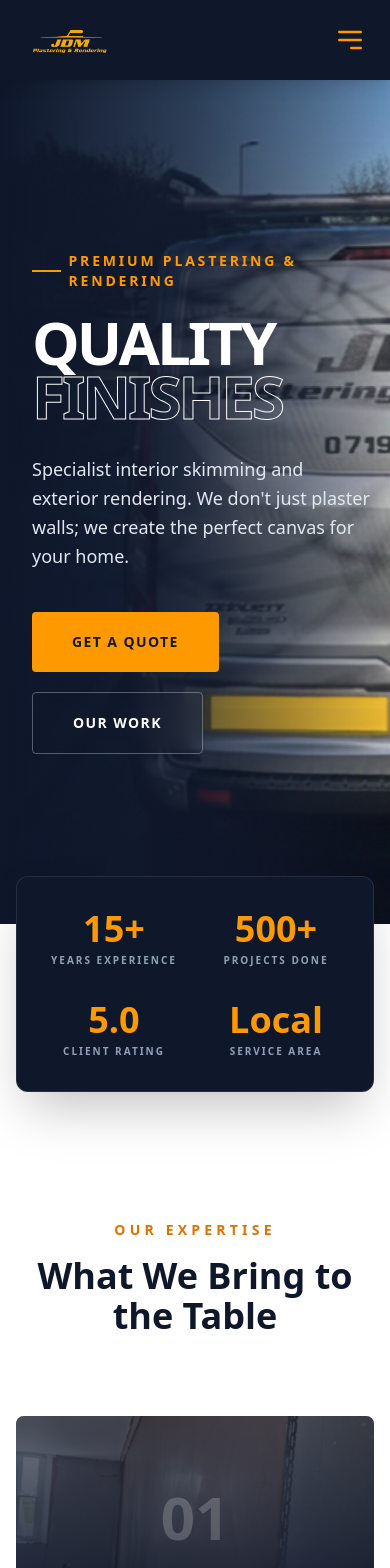
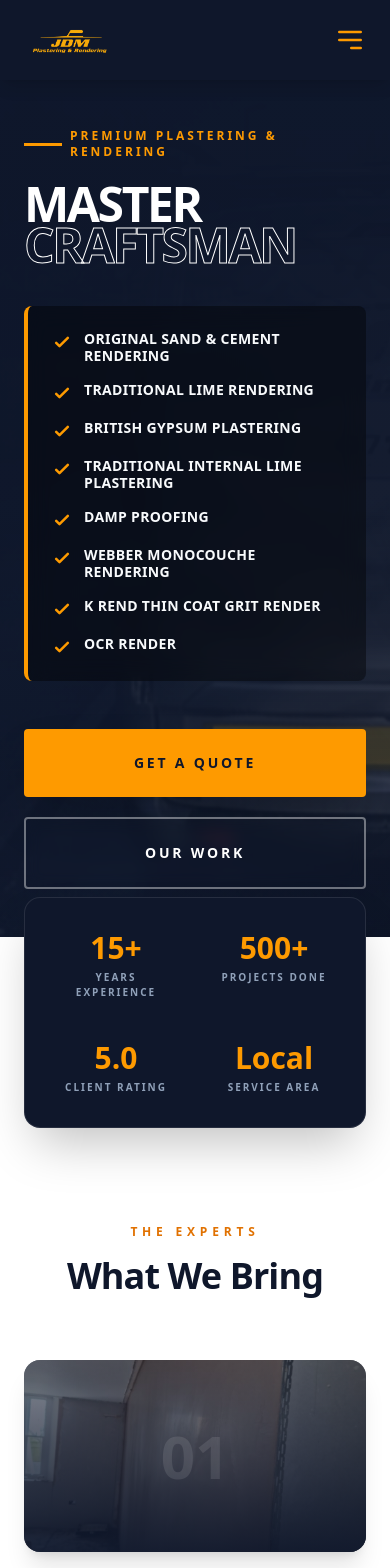
Before and after one commit to Ludderzz/jdmplastering, a React (Vite) app: page / in a window 390 px wide. Shown: the top 1568 px of the page. Built offline with nearby package versions, Linux system fonts and the light colour scheme.

Commit message:
mobile check

```diff
--- a/src/pages/Home.jsx
+++ b/src/pages/Home.jsx
@@ -27,13 +27,19 @@ const Home = () => {
   const mapCenter = [51.4600, -2.7200];
 
   const serviceBoundary = [
-    [51.6050, -2.6300],
-    [51.5500, -2.5500],
-    [51.4100, -2.4800],
-    [51.2900, -2.9800],
-    [51.3500, -3.0500],
-    [51.4400, -3.0200],
-    [51.5200, -2.7800],
+    [51.6050, -2.6300], [51.5500, -2.5500], [51.4100, -2.4800],
+    [51.2900, -2.9800], [51.3500, -3.0500], [51.4400, -3.0200], [51.5200, -2.7800],
+  ];
+
+  const specialistList = [
+    "Original Sand & Cement Rendering",
+    "Traditional Lime Rendering",
+    "British Gypsum Plastering",
+    "Traditional Internal Lime Plastering",
+    "Damp Proofing",
+    "Webber Monocouche Rendering",
+    "K Rend Thin Coat Grit Render",
+    "OCR Render"
   ];
 
   const featured = [
@@ -44,59 +50,56 @@ const Home = () => {
   ];
 
   const services = [
-    {
-      title: 'Internal Skimming',
-      desc: 'Achieving a mirror-smooth finish ready for high-end decorating.',
-      img: img11Inside
-    },
-    {
-      title: 'External Rendering',
-      desc: 'Weatherproof, durable, and aesthetically stunning exterior solutions.',
-      img: img1Outside
-    },
-    {
-      title: 'Dry Lining',
-      desc: 'Modern boarding techniques for perfect alignment and insulation.',
-      img: img4Inside
-    },
+    { title: 'Internal Skimming', desc: 'Achieving a mirror-smooth finish ready for high-end decorating.', img: img11Inside },
+    { title: 'External Rendering', desc: 'Weatherproof, durable, and aesthetically stunning exterior solutions.', img: img1Outside },
+    { title: 'Dry Lining', desc: 'Modern boarding techniques for perfect alignment and insulation.', img: img4Inside },
   ];
 
   return (
-    <div className="bg-white">
+    /* FIXED: Using w-full instead of w-screen to prevent scrollbar-induced wobble */
+    <div className="bg-white w-full overflow-x-hidden relative">
+
       {/* --- HERO SECTION --- */}
-      <section className="relative h-screen flex items-center overflow-hidden">
+      <section className="relative min-h-screen flex items-center overflow-hidden py-12 md:py-24">
         <div className="absolute inset-0 z-0">
           <img
             src={heroImg}
             alt="JDM Plastering Hero"
-            className="w-full h-full object-cover scale-105 animate-subtle-zoom"
+            className="w-full h-full object-cover scale-110 animate-subtle-zoom"
           />
-          <div className="absolute inset-0 bg-gradient-to-r from-slate-900 via-slate-900/60 to-transparent"></div>
+          <div className="absolute inset-0 bg-gradient-to-b from-slate-900 via-slate-900/95 to-slate-900/70 md:bg-gradient-to-r md:from-slate-900 md:via-slate-900/80 md:to-transparent"></div>
         </div>
 
-        <div className="relative z-10 max-w-7xl ml-4 sm:ml-12 lg:ml-20 px-4 text-white">
-          <div className="max-w-2xl">
+        <div className="relative z-10 max-w-7xl mx-auto px-6 sm:px-12 lg:px-20 text-white w-full">
+          <div className="max-w-4xl">
             <div className="flex items-center gap-2 mb-6">
-              <div className="h-[2px] w-8 bg-amber-500"></div>
-              <span className="text-amber-500 text-sm font-bold uppercase tracking-[0.2em]">
+              <div className="h-[3px] w-10 bg-amber-500"></div>
+              <span className="text-amber-500 text-xs md:text-sm font-black uppercase tracking-[0.25em]">
                 Premium Plastering & Rendering
               </span>
             </div>
 
-            <h1 className="text-6xl md:text-8xl font-black leading-[0.9] mb-8 tracking-tighter">
-              QUALITY <br />
-              <span className="text-transparent stroke-text">FINISHES</span>
+            <h1 className="text-5xl sm:text-7xl lg:text-8xl font-black leading-[0.85] mb-10 tracking-tighter">
+              MASTER <br />
+              <span className="text-transparent stroke-text">CRAFTSMAN</span>
             </h1>
 
-            <p className="text-lg md:text-xl text-slate-200 mb-10 leading-relaxed font-light max-w-lg">
-              Specialist interior skimming and exterior rendering. We don't just plaster walls; we create the perfect canvas for your home.
-            </p>
+            <div className="grid grid-cols-1 sm:grid-cols-2 gap-x-8 gap-y-4 mb-12 bg-black/40 backdrop-blur-md p-6 sm:p-8 rounded-lg border-l-4 border-amber-500 max-w-3xl">
+              {specialistList.map((item, index) => (
+                <div key={index} className="flex items-start gap-3">
+                  <svg className="w-5 h-5 text-amber-500 flex-shrink-0 mt-0.5" fill="none" stroke="currentColor" viewBox="0 0 24 24">
+                    <path strokeLinecap="round" strokeLinejoin="round" strokeWidth="3" d="M5 13l4 4L19 7" />
+                  </svg>
+                  <span className="text-sm md:text-base font-bold text-slate-50 tracking-wide uppercase leading-tight">{item}</span>
+                </div>
+              ))}
+            </div>
 
-            <div className="flex flex-wrap gap-5">
-              <Link to="/contact" className="px-10 py-5 bg-amber-500 text-slate-900 font-black rounded-sm hover:bg-white transition-colors duration-300 uppercase text-sm tracking-widest">
+            <div className="flex flex-col sm:flex-row gap-5">
+              <Link to="/contact" className="w-full sm:w-auto text-center px-10 py-6 bg-amber-500 text-slate-900 font-black rounded-sm hover:bg-white transition-all duration-300 uppercase text-sm tracking-[0.2em] shadow-2xl">
                 Get a Quote
               </Link>
-              <Link to="/portfolio" className="px-10 py-5 border border-white/30 backdrop-blur-sm text-white font-black rounded-sm hover:bg-white hover:text-slate-900 transition-all duration-300 uppercase text-sm tracking-widest">
+              <Link to="/portfolio" className="w-full sm:w-auto text-center px-10 py-6 border-2 border-white/40 backdrop-blur-sm text-white font-black rounded-sm hover:bg-white hover:text-slate-900 transition-all duration-300 uppercase text-sm tracking-[0.2em]">
                 Our Work
               </Link>
             </div>
@@ -105,9 +108,9 @@ const Home = () => {
       </section>
 
       {/* --- FLOATING STATS BAR --- */}
-      <section className="relative z-20 -mt-12 px-4">
-        <div className="max-w-6xl mx-auto bg-slate-900 border border-white/10 shadow-2xl rounded-xl p-8 md:p-12">
-          <div className="grid grid-cols-2 md:grid-cols-4 gap-8">
+      <section className="relative z-20 -mt-10 px-6">
+        <div className="max-w-6xl mx-auto bg-slate-900 border border-white/10 shadow-2xl rounded-2xl p-8 md:p-12">
+          <div className="grid grid-cols-2 lg:grid-cols-4 gap-10">
             {[
               { label: 'Years Experience', val: '15+' },
               { label: 'Projects Done', val: '500+' },
@@ -115,8 +118,8 @@ const Home = () => {
               { label: 'Service area', val: 'Local' },
             ].map((stat, i) => (
               <div key={i} className="text-center md:border-r last:border-0 border-white/10">
-                <p className="text-4xl font-black text-amber-500 mb-1">{stat.val}</p>
-                <p className="text-[10px] uppercase text-slate-400 font-bold tracking-[0.2em]">{stat.label}</p>
+                <p className="text-3xl md:text-5xl font-black text-amber-500 mb-1">{stat.val}</p>
+                <p className="text-[10px] md:text-[11px] uppercase text-slate-400 font-bold tracking-[0.2em]">{stat.label}</p>
               </div>
             ))}
           </div>
@@ -124,106 +127,65 @@ const Home = () => {
       </section>
 
       {/* --- SERVICES SECTION --- */}
-      <section className="py-32 bg-white">
-        <div className="max-w-7xl mx-auto px-4">
-          <div className="text-center mb-20">
-            <h2 className="text-sm font-black text-amber-600 uppercase tracking-[0.3em] mb-4">Our Expertise</h2>
-            <h3 className="text-4xl md:text-5xl font-bold text-slate-900">What We Bring to the Table</h3>
+      <section className="py-24 md:py-32 bg-white px-6">
+        <div className="max-w-7xl mx-auto">
+          <div className="text-center mb-16 md:mb-24">
+            <h2 className="text-xs md:text-sm font-black text-amber-600 uppercase tracking-[0.4em] mb-4">The Experts</h2>
+            <h3 className="text-4xl md:text-6xl font-bold text-slate-900 tracking-tight">What We Bring</h3>
           </div>
 
           <div className="grid grid-cols-1 md:grid-cols-3 gap-12">
             {services.map((service, i) => (
               <div key={i} className="group relative">
-                {/* Image Container with Hover Effects */}
-                <div className="mb-8 overflow-hidden rounded-lg bg-slate-900 aspect-video flex items-center justify-center relative">
+                <div className="mb-8 overflow-hidden rounded-2xl bg-slate-900 aspect-video flex items-center justify-center relative shadow-xl">
                   <img
                     src={service.img}
                     alt={service.title}
-                    className="absolute inset-0 w-full h-full object-cover opacity-40 group-hover:opacity-70 group-hover:scale-110 transition-all duration-700"
+                    className="absolute inset-0 w-full h-full object-cover opacity-50 group-hover:opacity-80 transition-all duration-700"
                   />
-                  <div className="absolute inset-0 bg-gradient-to-t from-slate-900/80 to-transparent"></div>
-                  <span className="relative z-10 text-6xl font-black text-white/20 group-hover:text-amber-500/80 transition-colors duration-500">0{i+1}</span>
+                  <div className="absolute inset-0 bg-gradient-to-t from-slate-900/90 to-transparent"></div>
+                  <span className="relative z-10 text-6xl font-black text-white/10 group-hover:text-amber-500/40 transition-colors">0{i+1}</span>
                 </div>
-
-                <h4 className="text-xl font-bold mb-4 flex items-center gap-3">
-                   {service.title}
-                </h4>
-                <p className="text-slate-500 leading-relaxed font-light">{service.desc}</p>
-                <div className="mt-6 w-0 group-hover:w-full h-1 bg-amber-500 transition-all duration-500"></div>
+                <h4 className="text-2xl font-black mb-4 text-slate-900">{service.title}</h4>
+                <p className="text-slate-500 leading-relaxed text-base">{service.desc}</p>
               </div>
             ))}
           </div>
         </div>
       </section>
 
-      {/* --- SERVICE AREA SECTION --- */}
-      <section className="py-32 bg-slate-50 overflow-hidden">
-        <div className="max-w-7xl mx-auto px-4">
+      {/* --- SERVICE AREA SECTION (MAP) --- */}
+      <section className="py-24 md:py-32 bg-slate-50 overflow-hidden px-6">
+        <div className="max-w-7xl mx-auto">
           <div className="grid grid-cols-1 lg:grid-cols-2 gap-16 items-center">
-            <div className="relative order-2 lg:order-1">
-              <div className="absolute -top-10 -left-10 w-72 h-72 bg-amber-500/10 rounded-full blur-3xl"></div>
-              <div className="relative z-10 p-4 bg-white shadow-2xl rounded-3xl transform -rotate-1 hover:rotate-0 transition-transform duration-700">
-                <div className="h-[450px] w-full rounded-2xl overflow-hidden z-0 shadow-inner">
+            <div className="relative order-2 lg:order-1 max-w-full">
+              <div className="relative z-10 p-2 sm:p-4 bg-white shadow-2xl rounded-3xl">
+                <div className="h-[350px] md:h-[500px] w-full rounded-2xl overflow-hidden shadow-inner isolate">
                   <MapContainer
-                    center={mapCenter}
-                    zoom={10}
-                    scrollWheelZoom={false}
+                    center={mapCenter} zoom={9} scrollWheelZoom={false}
                     dragging={!L.Browser.mobile}
+                    tap={false} /* FIXED: Helps mobile scrolling */
                     style={{ height: '100%', width: '100%' }}
                   >
-                    <TileLayer
-                      url="https://{s}.basemaps.cartocdn.com/rastertiles/voyager/{z}/{x}/{y}{r}.png"
-                      attribution='&copy; <a href="https://www.openstreetmap.org/copyright">OpenStreetMap</a> contributors &copy; <a href="https://carto.com/attributions">CARTO</a>'
-                    />
-                    <Polygon
-                      positions={serviceBoundary}
-                      pathOptions={{
-                        fillColor: '#f59e0b',
-                        color: '#d97706',
-                        dashArray: '5, 10',
-                        weight: 3,
-                        fillOpacity: 0.2
-                      }}
-                    >
-                        <Popup>We provide full coverage across this area!</Popup>
-                    </Polygon>
-                    <Marker position={[51.4393, -2.8555]}>
-                      <Popup>
-                        <div className="text-center">
-                            <strong className="text-slate-900">JDM Plastering</strong><br/>
-                            <span className="text-xs text-slate-500 font-bold uppercase">Clevedon HQ</span>
-                        </div>
-                      </Popup>
-                    </Marker>
+                    <TileLayer url="https://{s}.basemaps.cartocdn.com/rastertiles/voyager/{z}/{x}/{y}{r}.png" />
+                    <Polygon positions={serviceBoundary} pathOptions={{ fillColor: '#f59e0b', color: '#d97706', weight: 3, fillOpacity: 0.2 }} />
+                    <Marker position={[51.4393, -2.8555]}><Popup><strong>JDM Plastering HQ</strong></Popup></Marker>
                   </MapContainer>
                 </div>
-                <div className="absolute inset-0 border-[12px] border-white rounded-3xl pointer-events-none z-10"></div>
-              </div>
-
-              <div className="absolute -bottom-8 -right-8 bg-slate-900 text-white p-6 rounded-2xl shadow-2xl z-20 hidden md:block border-b-4 border-amber-500">
-                <p className="text-amber-500 font-black text-2xl text-center">LOCAL</p>
-                <p className="text-[10px] uppercase tracking-widest font-bold text-center">Specialist</p>
               </div>
             </div>
 
             <div className="order-1 lg:order-2 lg:pl-10">
-              <div className="inline-block px-4 py-1 bg-amber-500/10 text-amber-600 rounded-full text-xs font-black uppercase tracking-widest mb-6">
-                Our Territory
-              </div>
-              <h3 className="text-5xl font-black text-slate-900 mb-6 tracking-tighter leading-none">
-                CRAFTING WALLS <br/>
-                <span className="text-amber-500 text-4xl">IN YOUR AREA</span>
+              <h3 className="text-5xl md:text-7xl font-black text-slate-900 mb-6 tracking-tighter leading-[0.9]">
+                LOCAL <br/> <span className="text-amber-500 text-4xl md:text-5xl uppercase">SERVICE</span>
               </h3>
-              <p className="text-slate-600 text-lg font-light leading-relaxed mb-10">
-                We provide a professional, fully mobile service across the
-                <span className="font-bold text-slate-900"> West Country.</span> Covering everything from Weston-super-Mare to Bradley Stoke.
+              <p className="text-lg md:text-xl text-slate-600 font-light mb-10 leading-relaxed">
+                Based in <span className="font-bold text-slate-900 underline decoration-amber-500 underline-offset-4">Clevedon</span>, covering a 30-mile radius across the West Country.
               </p>
-
-              <div className="grid grid-cols-2 gap-y-4 gap-x-8">
-                {['Clevedon', 'Bristol', 'Bradley Stoke', 'Portishead', 'Nailsea', 'Weston-super-Mare'].map((area) => (
-                  <div key={area} className="flex items-center gap-3 group cursor-default">
-                    <div className="w-2 h-2 bg-amber-500 rounded-full group-hover:scale-150 transition-transform"></div>
-                    <span className="text-sm font-bold text-slate-700 group-hover:text-amber-600 transition-colors uppercase tracking-tight">{area}</span>
+              <div className="grid grid-cols-2 gap-4">
+                {['Clevedon', 'Bristol', 'Portishead', 'Nailsea', 'Weston', 'Yatton'].map((area) => (
+                  <div key={area} className="flex items-center gap-3 font-black text-slate-800 uppercase text-xs tracking-widest">
+                    <div className="w-2 h-2 bg-amber-500 rounded-full shadow-sm"></div> {area}
                   </div>
                 ))}
               </div>
@@ -232,31 +194,18 @@ const Home = () => {
         </div>
       </section>
 
-      {/* --- FEATURED WORK & GALLERY --- */}
-      <section className="py-32 bg-slate-900">
-        <div className="max-w-7xl mx-auto px-4">
-          <div className="flex justify-between items-end mb-16">
-            <div>
-              <h2 className="text-sm font-black text-amber-500 uppercase tracking-[0.3em] mb-4">Gallery</h2>
-              <h3 className="text-4xl font-bold text-white">Recent Work</h3>
-            </div>
-            <Link to="/portfolio" className="hidden md:block text-white border-b border-amber-500 pb-1 font-bold hover:text-amber-500 transition-colors">
-              View All Projects
-            </Link>
-          </div>
-
+      {/* --- GALLERY SECTION --- */}
+      <section className="py-24 md:py-32 bg-slate-900 px-6">
+        <div className="max-w-7xl mx-auto">
+          <h3 className="text-sm font-black text-amber-500 uppercase tracking-[0.4em] mb-12">Recent Projects</h3>
           <div className="grid grid-cols-1 md:grid-cols-3 gap-6">
             {featured.map((item, i) => (
-              <div key={i} className={`${item.size} group relative h-[400px] overflow-hidden rounded-lg`}>
-                <img
-                  src={item.img}
-                  alt={item.title}
-                  className="w-full h-full object-cover grayscale-0 md:grayscale md:group-hover:grayscale-0 transition-all duration-700 group-hover:scale-105"
-                />
-                <div className="absolute inset-0 bg-slate-900/20 md:bg-slate-900/50 md:group-hover:bg-slate-900/20 transition-colors"></div>
-                <div className="absolute bottom-0 left-0 p-8 w-full transform translate-y-0 md:translate-y-4 md:group-hover:translate-y-0 transition-transform">
-                  <p className="text-amber-500 text-xs font-bold uppercase tracking-widest mb-2">{item.cat}</p>
-                  <h4 className="text-white text-2xl font-bold">{item.title}</h4>
+              <div key={i} className={`${item.size} group relative h-[350px] md:h-[450px] overflow-hidden rounded-xl shadow-2xl`}>
+                <img src={item.img} alt={item.title} className="w-full h-full object-cover transition-all duration-700" />
+                <div className="absolute inset-0 bg-slate-900/40"></div>
+                <div className="absolute bottom-8 left-8">
+                   <p className="text-amber-500 text-xs font-black uppercase mb-2 tracking-widest">{item.cat}</p>
+                   <h4 className="text-white text-3xl font-bold tracking-tight">{item.title}</h4>
                 </div>
               </div>
             ))}
@@ -264,25 +213,46 @@ const Home = () => {
         </div>
       </section>
 
-      {/* --- CTA SECTION --- */}
-      <section className="py-32 px-4">
-        <div className="max-w-5xl mx-auto relative rounded-2xl bg-amber-500 p-12 md:p-24 overflow-hidden text-center">
-          <div className="relative z-10">
-            <h2 className="text-4xl md:text-6xl font-black text-slate-900 mb-8 leading-tight">READY TO START YOUR PROJECT?</h2>
-            <Link to="/contact" className="inline-block bg-slate-900 text-white px-12 py-5 font-black uppercase tracking-widest hover:bg-white hover:text-slate-900 transition-all">
-              Get Your Free Quote
-            </Link>
-          </div>
-          <div className="absolute top-0 right-0 -mr-20 -mt-20 w-96 h-96 bg-white/10 rounded-full blur-3xl"></div>
+      {/* --- FINAL CTA --- */}
+      <section className="py-20 md:py-24 px-6 bg-white">
+        <div className="max-w-5xl mx-auto rounded-3xl bg-amber-500 p-10 md:p-24 text-center shadow-2xl relative overflow-hidden">
+          <h2 className="text-4xl md:text-7xl font-black text-slate-900 mb-10 relative z-10 leading-[0.9] tracking-tighter">TRANSFORM YOUR HOME</h2>
+          <Link to="/contact" className="relative z-10 inline-block w-full sm:w-auto bg-slate-900 text-white px-14 py-6 font-black uppercase tracking-widest text-sm shadow-2xl hover:bg-white hover:text-slate-900 transition-all">
+            Get a Free Quote
+          </Link>
+          {/* FIXED: Removed overflow-bleeding blur circle on mobile */}
+          <div className="absolute -right-16 -bottom-16 w-64 h-64 bg-white/20 rounded-full blur-3xl hidden md:block"></div>
         </div>
       </section>
 
       <style dangerouslySetInnerHTML={{ __html: `
-        .stroke-text { -webkit-text-stroke: 1px white; }
-        @keyframes subtle-zoom { from { transform: scale(1.05); } to { transform: scale(1.15); } }
-        .animate-subtle-zoom { animation: subtle-zoom 20s infinite alternate linear; }
-        .leaflet-popup-content-wrapper { border-radius: 8px; font-family: inherit; }
-        .leaflet-popup-tip { background: white; }
+        /* FIXED: Global box-sizing reset to prevent padding from expanding width */
+        * { box-sizing: border-box; }
+
+        .stroke-text { -webkit-text-stroke: 1.5px white; }
+        @media (max-width: 640px) {
+          .stroke-text { -webkit-text-stroke: 1px white; }
+        }
+
+        @keyframes subtle-zoom {
+          from { transform: scale(1.1); }
+          to { transform: scale(1.2); }
+        }
+        .animate-subtle-zoom { animation: subtle-zoom 15s infinite alternate ease-in-out; }
+
+        /* FIXED: Leaflet-specific wobble prevention */
+        .leaflet-container {
+          width: 100% !important;
+          height: 100% !important;
+          z-index: 1;
+        }
+
+        /* FIXED: Ensure no horizontal scroll on the body */
+        body {
+          overflow-x: hidden !important;
+          width: 100%;
+          position: relative;
+        }
       `}} />
     </div>
   );
```
